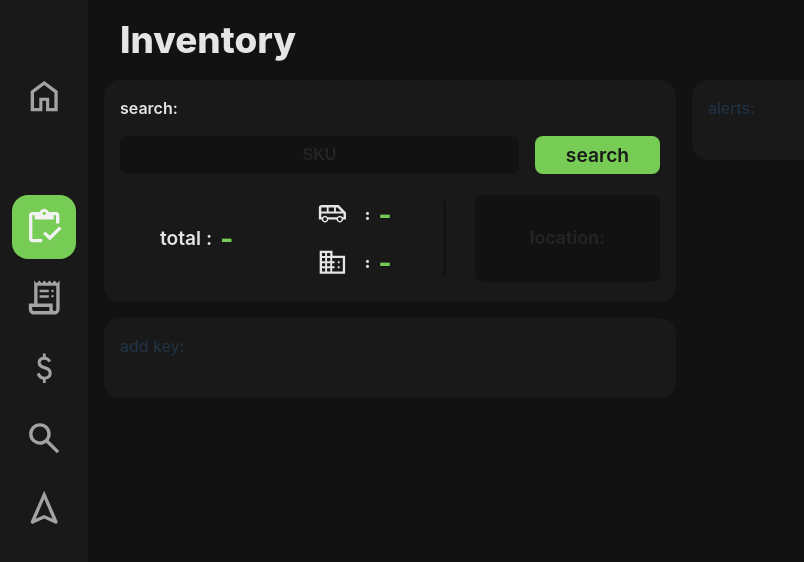
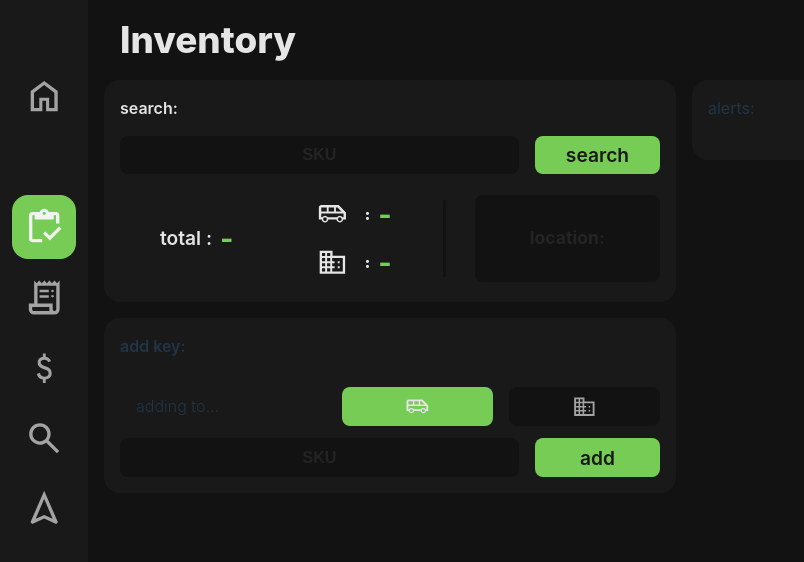
Before and after one commit to julian-castro1/myKeyGuru, a React (Vite) app: page /inventory in a window 1280 px wide. Shown: the top 562 px of the page, without its empty margins (0-804 px from the left). Built offline with nearby package versions, Linux system fonts and the light colour scheme; no server answers; sample sign-in values are in the browser's storage.

Commit message:
add card

```diff
--- a/src/assets/icons/IconBase.jsx
+++ b/src/assets/icons/IconBase.jsx
@@ -1,6 +1,6 @@
 import PropTypes from 'prop-types';
 
-function IconBase({ theme }) {
+function IconBase({ color }) {
 
     return (
         <svg
@@ -8,12 +8,12 @@ function IconBase({ theme }) {
             height="48"
             viewBox="0 -960 960 960"
             width="48"
-            fill={theme.text}
+            fill={color}
             style={{ width: '60%', height: '60%' }}
         >
             <path
                 d="M56-88.913v-769.173h429.348v169.695h418.651v599.477H56.001Zm76.957-76.957h105.739v-105.739H132.957v105.739Zm0-169.695h105.739V-441.87H132.957v106.305Zm0-170.13h105.739v-106.304H132.957v106.304Zm0-170.26h105.739v-105.739H132.957v105.739ZM302.652-165.87h105.739v-105.739H302.652v105.739Zm0-169.695h105.739V-441.87H302.652v106.305Zm0-170.13h105.739v-106.304H302.652v106.304Zm0-170.26h105.739v-105.739H302.652v105.739ZM472.348-165.87h354.695v-446.129H472.348v106.304h80.739v63.956h-80.739v106.174h80.739v63.956h-80.739v105.739Zm185.869-275.869v-63.956h63.956v63.956h-63.956Zm0 170.13v-63.956h63.956v63.956h-63.956Z"
-                fill={theme.text}
+                fill={color}
             />
         </svg>
     );
--- a/src/assets/icons/IconVan.jsx
+++ b/src/assets/icons/IconVan.jsx
@@ -1,6 +1,6 @@
 import PropTypes from 'prop-types';
 
-function IconVan({ theme }) {
+function IconVan({ color }) {
 
     return (
         <svg
@@ -8,12 +8,12 @@ function IconVan({ theme }) {
             height="48"
             viewBox="0 -960 960 960"
             width="48"
-            fill={theme.text}
+            fill={color}
             style={{ width: '60%', height: '60%' }}
         >
             <path
                 d="M232.771-198.087q-42.162 0-73.288-27.853-31.126-27.853-35.648-70.32H28.478v-395.349q0-35.479 25.231-60.044 25.232-24.565 59.378-24.565h576.478l242.957 243.957v236.342h-96.189q-4.522 41.875-36.2 69.853-31.678 27.979-73.558 27.979-41.879 0-72.618-27.83-30.739-27.829-35.827-70.343H342.435q-4.522 42.347-36.012 70.26-31.49 27.913-73.652 27.913Zm364.707-363.956h185.478L650.609-695.391h-53.131v133.348Zm-242.782 0H535.87v-133.348H354.696v133.348Zm-245.391 0h183.782v-133.348H109.305v133.348Zm124.076 312.782q24.141 0 42.141-17.359t18-42.5q0-25.141-17.859-42.641t-42-17.5q-25.141 0-42.641 17.359t-17.5 42.5q0 25.141 17.359 42.641t42.5 17.5Zm493.521 0q24.707 0 42.424-17.359t17.717-42.5q0-25.141-17.576-42.641-17.577-17.5-42.283-17.5-25.141 0-42.641 17.359t-17.5 42.5q0 25.141 17.359 42.641 17.36 17.5 42.5 17.5ZM109.305-370.87h30.347q16.435-26 42.811-37.782 26.376-11.783 50.61-11.783 24.449 0 50.337 11.656 25.889 11.655 43.522 37.909h306.687q16.647-26.254 42.587-37.909 25.939-11.656 50.671-11.656t50.62 11.656q25.888 11.655 43.416 37.909h30.782v-129.565h-742.39v129.565Zm742.39-129.565H109.305h742.39Z"
-                fill={theme.text}
+                fill={color}
             />
         </svg>
     );
--- a/src/components/AWS.js
+++ b/src/components/AWS.js
@@ -15,3 +15,18 @@ export function getKeyInfo({SKU = "0", MMY = "0"}){
         return response.json()
     });
 }
+
+export function addKeyFetch({SKU = "0", loc = 'van'}){
+    const url = "https://v5jvlcpg3m.execute-api.us-east-1.amazonaws.com/default/addKey_ext";
+    const data = {SKU, loc};
+    return fetch(url, {
+      method: "POST",
+      mode: "cors",
+      body: JSON.stringify(data),
+    }).then((response) => {
+        if (!response.ok) {
+          throw new Error(`Not enough to add to Van! Add to Base first`);
+        }
+        return response.json()
+    });
+}
--- a/src/components/AddCard.jsx
+++ b/src/components/AddCard.jsx
@@ -1,10 +1,27 @@
 import styled from 'styled-components';
 import PropTypes from 'prop-types';
+import IconBase from '../assets/icons/IconBase';
+import IconVan from '../assets/icons/IconVan';
+import { useState } from 'react';
 
-function AddCard({theme}){
+function AddCard({theme, value, onChange, addKey}){
+    const [addTo, setAddTo] = useState('van');
+
+
     return (
         <Card theme={theme}>
-            <span>add key:</span>
+            <Title> add key: </Title>
+            <AddToContainer>
+                <Subtitle>adding to...</Subtitle>
+                <Selectors>
+                    <IconContainer onClick={() => setAddTo('van')} theme={theme} cur='van' sel={addTo}> <IconVan  color={addTo === 'van' ? theme.contrastPrimary : theme.icon}/> </IconContainer>
+                    <IconContainer onClick={() => setAddTo('base')} theme={theme} cur='base' sel={addTo}> <IconBase  color={addTo === 'base' ? theme.contrastPrimary : theme.icon}/> </IconContainer>
+                </Selectors>
+            </AddToContainer>
+            <AddBar theme={theme}>
+                <AddInput theme={theme} placeholder="SKU" value={value} onChange={(e)=> onChange(e.target.value)}/>
+                <AddButton theme={theme} onClick={()=> addKey(addTo)}> <span>add</span> </AddButton>
+            </AddBar>
         </Card>
     )
 }
@@ -14,7 +31,6 @@ const Card = styled.div`
     flex-direction: column;
 
     width: 100%;
-    height: 5rem;
     border-radius: 1rem;
     border: 0;
 
@@ -22,9 +38,96 @@ const Card = styled.div`
 
     background-color: ${props => props.theme.back2};
 `
+const AddToContainer = styled.div`
+    display: flex;
+    align-items: center;
+    justify-content: space-between;
+    width: 100%;
+    height: 4rem;
+`
+const Title = styled.div`
+    font-weight: 600;
+    margin-bottom: 1rem;
+`;
+const AddBar = styled.div`
+    display: flex;
+    align-items: center;
+    justify-content:space-evenly;
+
+    gap: 1rem;
+`;
+const AddInput = styled.input`
+    height: 2.4rem;
+    border-radius: .5rem;
+    border: 0;
+    text-align: center;
+
+    flex: 5;
+
+    font-size: 1rem;
+    font-weight: 600;
+
+    background-color: ${props => props.theme.back3};
+    color: ${props => props.theme.text};
+
+    &::placeholder {
+        font-size: 1rem;
+        font-weight: 600;
+        color: ${props => props.theme.back1};
+    }
+`;
+const AddButton = styled.button`
+    height: 2.4rem;
+    border-radius: .5rem;
+    border: 0;
+    text-align: center;
+    font-size: 1.2rem;
+    font-weight: 600;
+
+    display: flex;
+    align-items: center;
+    justify-content: center;
+
+    flex: 1;
+
+    background-color: ${props => props.theme.primary};
+    color: ${props => props.theme.primaryText};
+`;
+const Subtitle = styled.span`
+    font-weight: 300;
+    margin-right: 1rem;
+    padding-left: 1rem;
+
+    color: ${props => props.theme.text};
+`
+const Selectors = styled.div`
+    display: flex;
+    align-items: center;
+    justify-content: right;
+
+    height: 100%;
+    width: 70%;
+
+    gap: 1rem;
+`;
+const IconContainer = styled.div`
+    display: flex;
+    align-items: center;
+    justify-content: center;
+
+    height: 60%;
+    width: 40%;
+
+    border-radius: .5rem;
+
+    background-color: ${props => props.sel === props.cur ? props.theme.primary : props.theme.back3};
+`;
 
 AddCard.propTypes = {
     theme: PropTypes.dict,
+    value: PropTypes.string,
+    onChange: PropTypes.func,
+    addKey: PropTypes.func,
 };
 
 export default AddCard;
--- a/src/components/InventoryPage.jsx
+++ b/src/components/InventoryPage.jsx
@@ -4,9 +4,31 @@ import NavigationBar from './NavigationBar'
 import SearchCard from './SearchCard';
 import AddCard from './AddCard';
 import AlertsCard from './AlertsCard';
+import { useNavigate } from 'react-router-dom';
+import { useState } from 'react';
+import { addKeyFetch } from './AWS';
 
 
 function InventoryPage({theme}){
+
+    const [viewingSKU, setViewingSKU] = useState(null);
+    const [viewingLoc, setViewingLoc] = useState(null);
+    const [addKeySKU, setAddKeySKU] = useState(null);
+
+    const addKey = async (loc) => {
+        try {
+            const data = await addKeyFetch({SKU:addKeySKU, loc:loc});
+            console.log(data.location)
+            setViewingSKU(addKeySKU);
+            data.location && setViewingLoc(data.location.replace(/^"|"$/g, ''));
+        } catch (err) {
+            if (err && err.message) {
+                alert(err.message);
+            } else {
+                alert("An error occurred while fetching the key information.");
+            }
+        }
+    }
 
     return (
         <PageContainer color={theme.back3}>
@@ -15,8 +37,8 @@ function InventoryPage({theme}){
                 <TitleContainer theme={theme}> <span>Inventory</span> </TitleContainer>
                 <Panes>
                     <Pane theme={theme}>
-                        <SearchCard theme={theme}/>
-                        <AddCard theme={theme}/>
+                        <SearchCard theme={theme} dispSKU={viewingSKU} dispLoc={viewingLoc}/>
+                        <AddCard theme={theme} value={addKeySKU} onChange={setAddKeySKU} addKey={addKey}/>
                     </Pane>
                     <Pane theme={theme}>
                         <AlertsCard theme={theme}/>
--- a/src/components/SearchCard.jsx
+++ b/src/components/SearchCard.jsx
@@ -1,23 +1,30 @@
 import styled from 'styled-components';
 import PropTypes from 'prop-types';
-import { useState } from 'react';
+import { useState, useEffect } from 'react';
 import { getKeyInfo } from './AWS';
 import IconBase from '../assets/icons/IconBase';
 import IconVan from '../assets/icons/IconVan';
 import MoreInfoPopup from './MoreInfoPopup';
 import ConfirmPopup from './ConfirmPopup';
 
-function SearchCard({theme}){
+function SearchCard({theme, dispSKU, dispLoc}){
     const [displaying, setDisplaying] = useState(false);
     const [info, setInfo] = useState({});
     const [searchValue, setSearchValue] = useState("");
     const [moreInfo, setMoreInfo] = useState(false);
     const [sellConfirm, setSellConfirm] = useState(false);
 
+    useEffect(() => {}, [info['on_van'], info['on_base']]);
+    useEffect(() => {
+        if (dispSKU) {
+            fetchInfo(dispSKU, dispLoc);
+        }
+    }, [dispSKU, dispLoc]);
 
-    const fetchInfo = async (SKU) => {
+    const fetchInfo = async (SKU, loc = null) => {
         try {
             const data = await getKeyInfo({SKU:SKU});
+            if(loc){ data['location'] = loc; }
             setInfo(data);
             setDisplaying(true);
         } catch (err) {
@@ -61,12 +68,12 @@ function SearchCard({theme}){
                 </TotalContainer>
                 <PlacesContainer>
                     <PlaceContainer>
-                        <IconContainer> <IconVan  theme={theme}/> </IconContainer>
+                        <IconContainer> <IconVan  color={theme.text}/> </IconContainer>
                         <span>:</span>
                         <InvValue theme={theme}>{displaying ? info['on_van'] : '-'} </InvValue>
                     </PlaceContainer>
                     <PlaceContainer>
-                        <IconContainer> <IconBase  theme={theme}/> </IconContainer>
+                        <IconContainer> <IconBase  color={theme.text}/> </IconContainer>
                         <span>:</span>
                         <InvValue theme={theme}>{displaying ? info['on_base'] : '-'} </InvValue>
                     </PlaceContainer>
@@ -124,6 +131,9 @@ const SearchInput = styled.input`
     text-align: center;
 
     flex: 5;
+
+    font-size: 1rem;
+    font-weight: 600;
 
     background-color: ${props => props.theme.back3};
     color: ${props => props.theme.text};
@@ -311,6 +321,7 @@ const IconContainer = styled.div`
 
 SearchCard.propTypes = {
     theme: PropTypes.dict,
+    dispSKU: PropTypes.string,
 };
 
 export default SearchCard;
--- a/src/themes.jsx
+++ b/src/themes.jsx
@@ -6,6 +6,7 @@ export const themes = {
         text: '#E5E5E5',
         primaryText: '#191919',
         primary: '#77CC55',
+        contrastPrimary: '#E5E5E5',
         secondary: '#1B570F',
         tertiary: '#f64646',
         accent: '#7087C5',
@@ -20,6 +21,7 @@ export const themes = {
         text: '#191919',
         primaryText: '#E5E5E5',
         primary: '#77CC55',
+        contrastPrimary: '#E5E5E5',
         secondary: '#4E8A42',
         tertiary: '#f64646',
         accent: '#3E5389',
```
